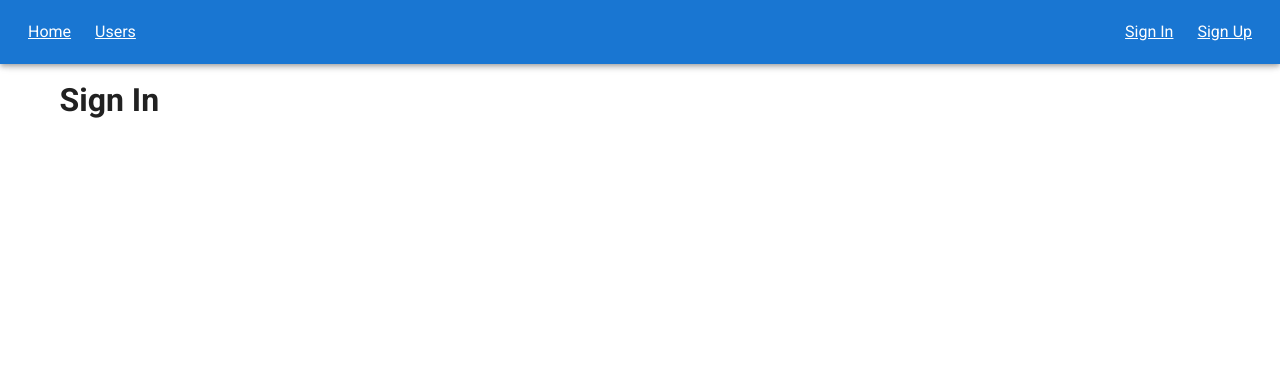
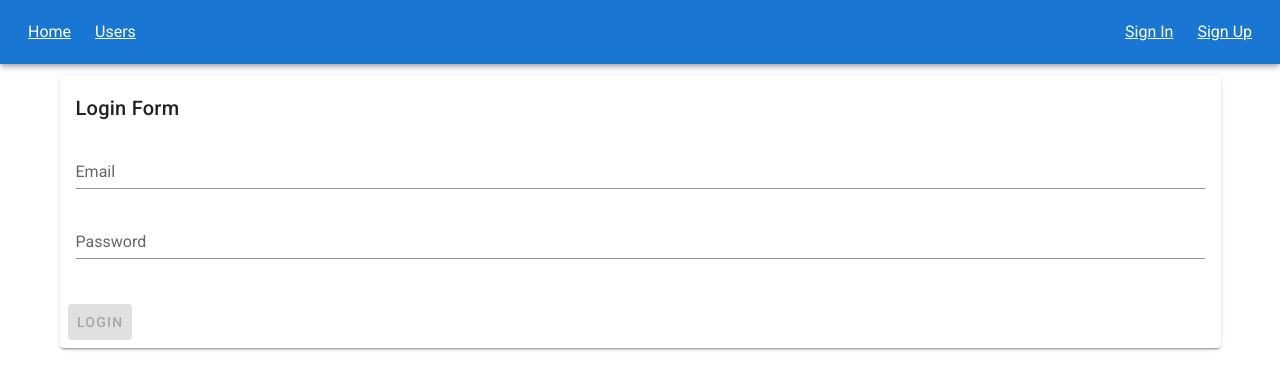
Before and after one commit to jdiefenbach83/MBA05-Atividade-Previa, a Vue app: page /signin in a window 1280 px wide. Shown: the top 390 px of the page. Built offline with nearby package versions, Linux system fonts and the light colour scheme.

Commit message:
IMplementation of SignIn

```diff
--- /dev/null
+++ b/src/components/SignInForm.vue
@@ -0,0 +1,45 @@
+<template>
+  <v-card>
+    <v-card-title>Login Form</v-card-title>
+    <v-card-text>
+      <v-form v-model="isValid">
+        <v-text-field
+          label="Email"
+          v-model="email"
+          :rules="[v => !!v || 'Email is required']"
+          required
+        >
+        </v-text-field>
+        <v-text-field
+          label="Password"
+          v-model="password"
+          type="password"
+          :rules="[v => !!v || 'Password is required']"
+          required
+        ></v-text-field>
+      </v-form>
+    </v-card-text>
+    <v-card-actions>
+      <v-btn
+        color="primary"
+        :disabled="!isValid"
+      >Login
+      </v-btn>
+    </v-card-actions>
+  </v-card>
+</template>
+
+<script>
+export default {
+  name: "SignInForm",
+  data: () => ({
+    email: null,
+    password: null,
+    isValid: true
+  })
+}
+</script>
+
+<style>
+
+</style>
--- a/src/views/SignIn.vue
+++ b/src/views/SignIn.vue
@@ -1,5 +1,13 @@
 <template>
   <div class="signin">
-    <h1>Sign In</h1>
+    <SignInForm />
   </div>
 </template>
+
+<script>
+  import SignInForm from "@/components/SignInForm";
+  export default {
+    name: "SignIn",
+    components: {SignInForm}
+  }
+</script>
```
